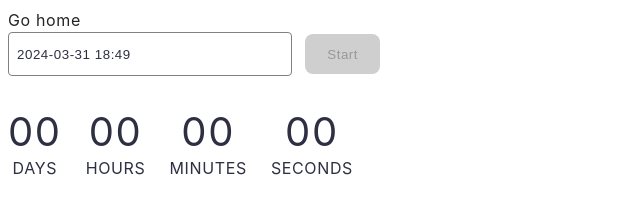
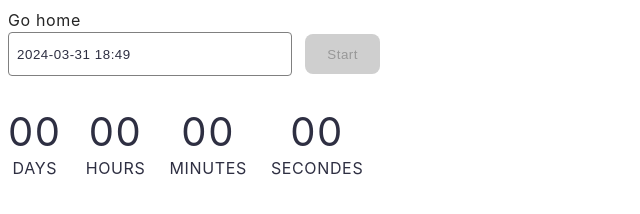
Before and after one commit to Santyaga7/goit-js-hw-10, a website built with Vite: page src/1-timer.html in a window 1280 px wide. Shown: the full height of the page, 0-640 px from the left. Built offline with nearby package versions, Linux system fonts and the light colour scheme.

Commit message:
Update 1-timer.html

```diff
--- a/src/1-timer.html
+++ b/src/1-timer.html
@@ -37,7 +37,7 @@
       </div>
       <div class="field">
         <span class="value" data-seconds>00</span>
-        <span class="label">Seconds</span>
+        <span class="label">Secondes</span>
       </div>
     </div>
   </body>
```
